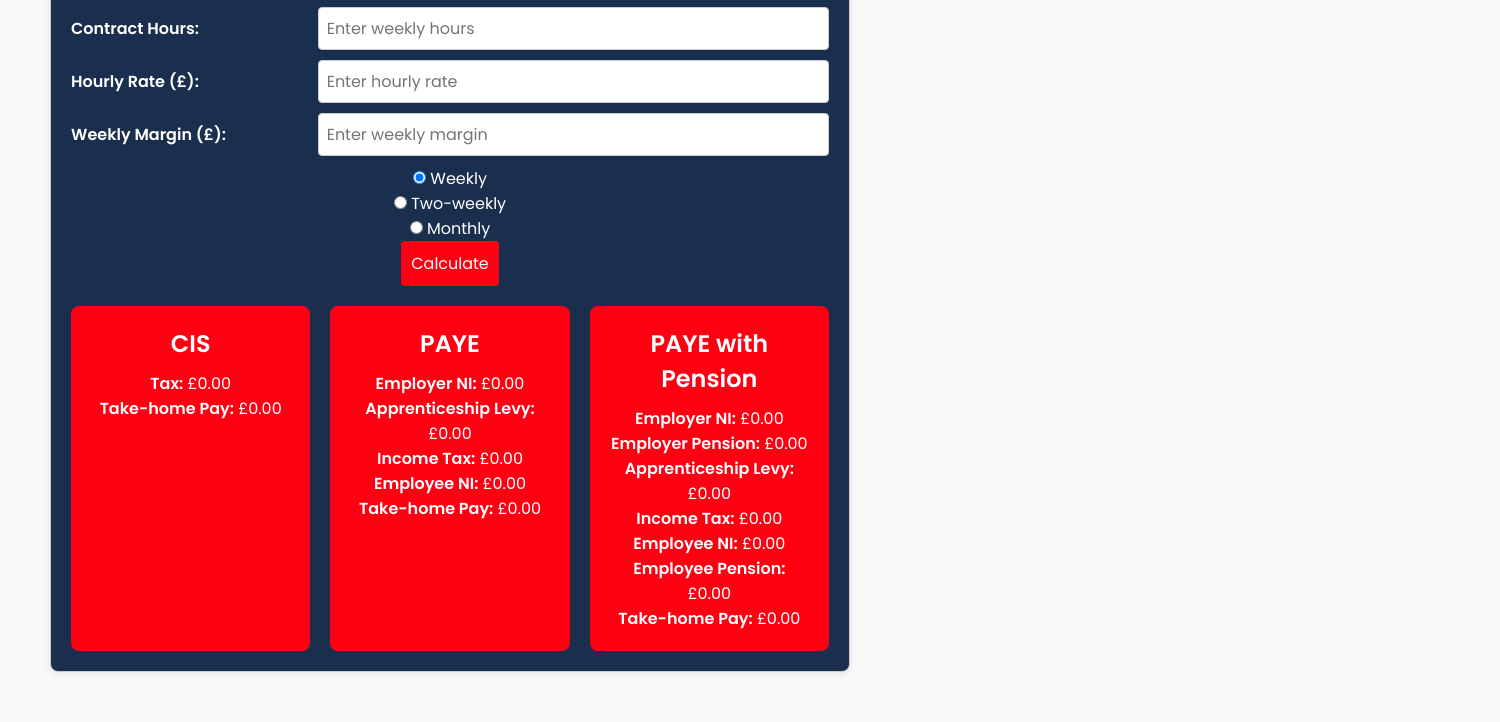
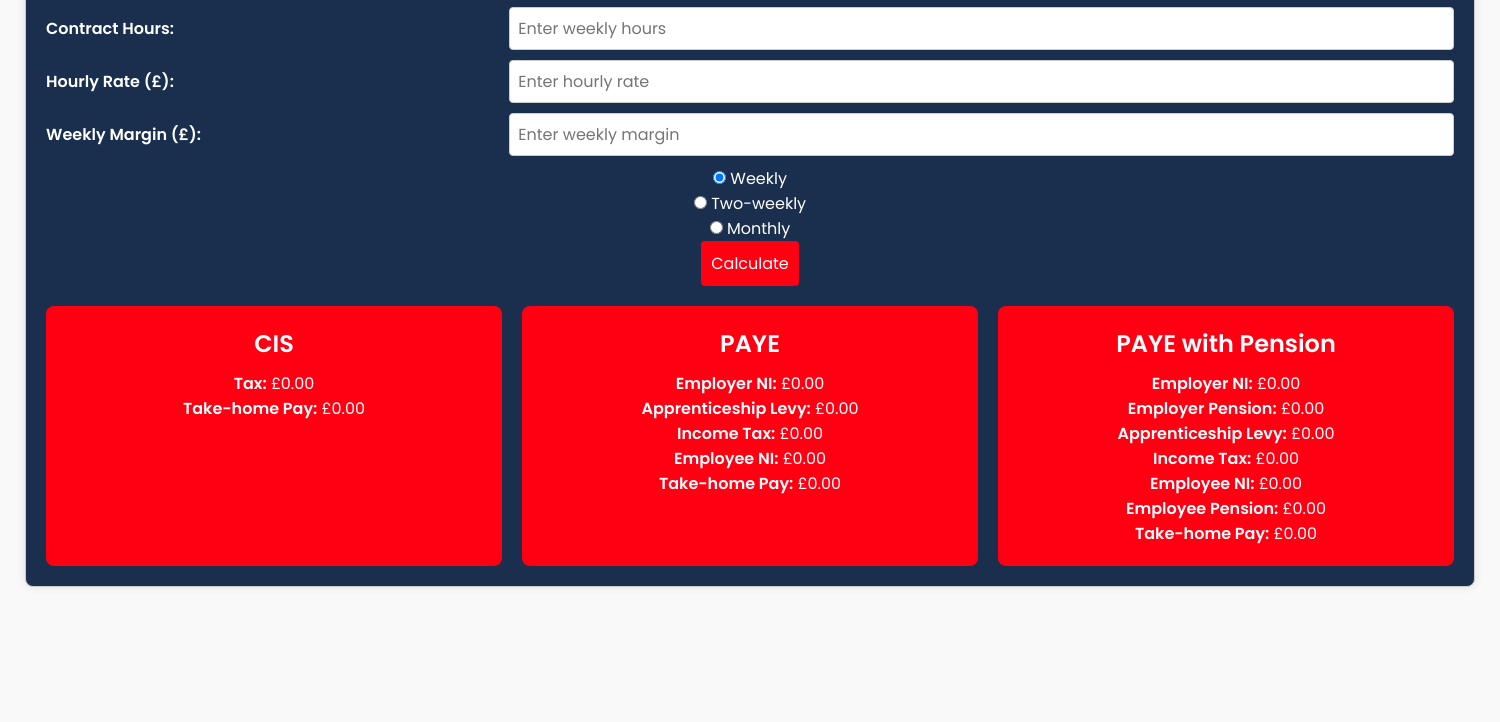
Before and after one commit to omnia-outsourcing/take-home-pay-calculator, a plain HTML site: page index.html in a window 1280 px wide. Shown: the part 274-996 px from the top of the page, 1500 px wide, since content can reach past the window. After the commit the page ends 911 px from the top, so only its background shows below. Drawn offline with Linux system fonts and the light colour scheme.

Commit message:
Update style.css

```diff
--- a/style.css
+++ b/style.css
@@ -14,11 +14,11 @@ h1 {
 body {
     background-color: #f9f9f9; /* Light gray background color for the entire page */
     color: #ffffff; /* Dark text color */
-    width: 900px;
+    width: 1500px;
 }
 
 .calculator-container {
-    width: 800px;
+    width: 1450px;
     margin: 50px auto;
     padding: 20px;
     border: 1px solid #ccc;
```
